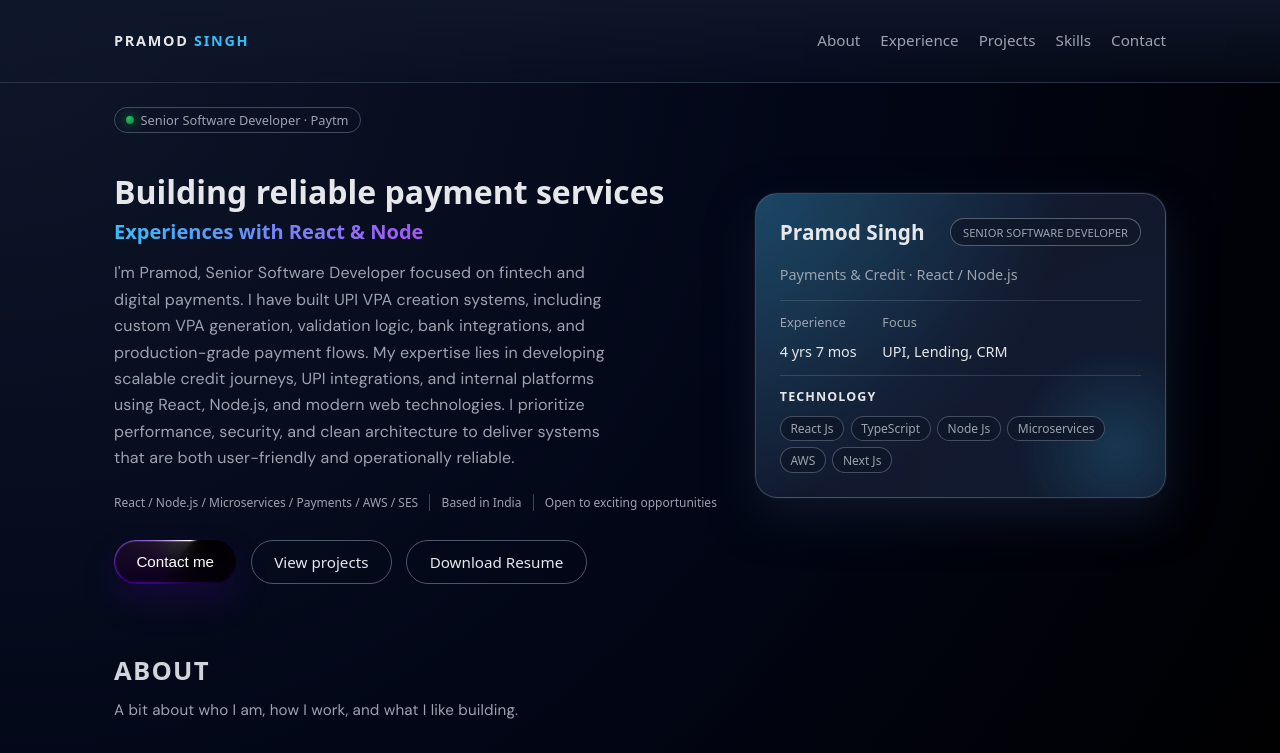
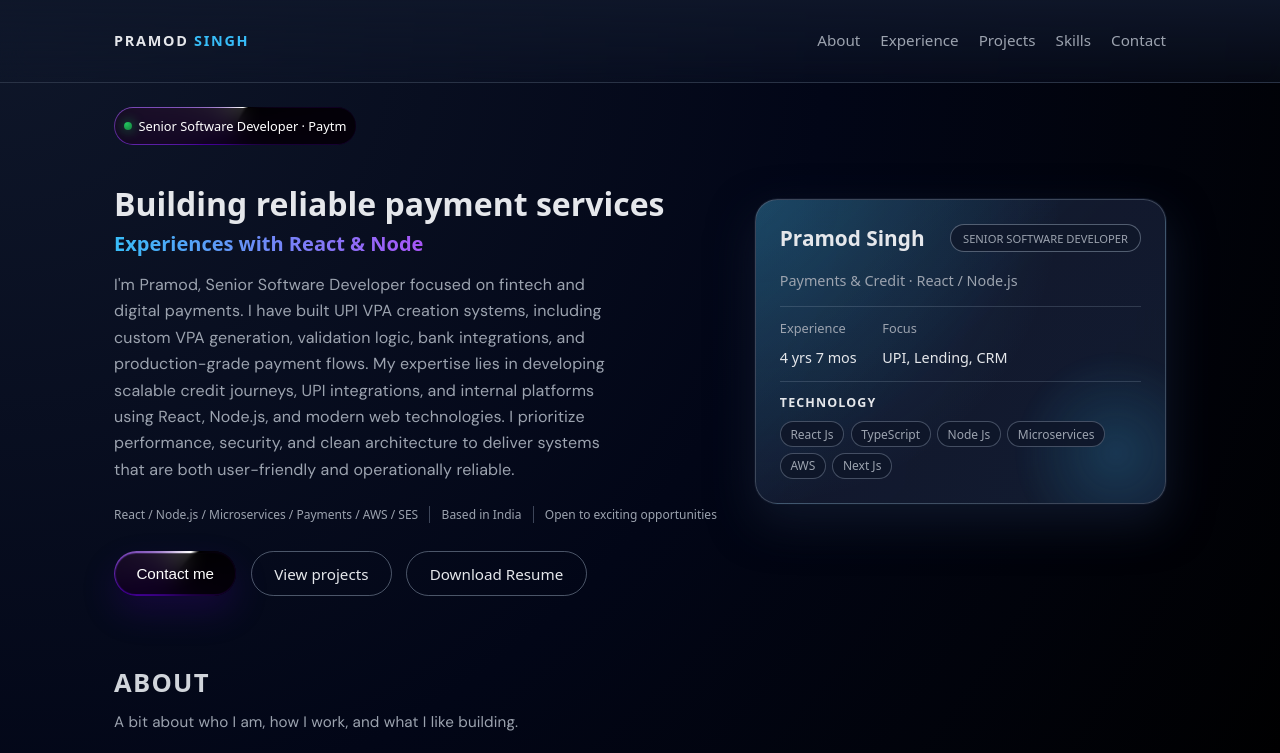
Before and after one commit to Ekaiva/pramo-portfolio, a React (Vite) app: page / in a window 1280 px wide. Shown: the top 753 px of the page. Built offline with nearby package versions, Linux system fonts and the light colour scheme.

Commit message:
animation

```diff
--- a/src/App.tsx
+++ b/src/App.tsx
@@ -187,7 +187,7 @@ const App: React.FC = () => {
         <section id="hero">
           <div className="container hero">
             <div>
-              <div className="hero-tag">
+              <div className="hero-tag hk-pill p_10">
                 <span className="hero-tag-dot" />
                 Senior Software Developer · Paytm
               </div>
--- a/src/styles.css
+++ b/src/styles.css
@@ -245,6 +245,56 @@ main {
   color: #9ca3af;
   font-size: 0.8rem;
   margin-bottom: 0.9rem;
+}
+
+.hero-tag.hk-pill {
+  --hk-border: 2px;
+  --hk-radius: 999px;
+  --hk-accent: #409;
+  position: relative;
+  isolation: isolate;
+  overflow: hidden;
+  border: none;
+  color: #ffffff;
+  background: rgba(0, 0, 0, 0.9);
+  animation: hkGlow 2s linear infinite;
+}
+
+.hero-tag.hk-pill::before {
+  content: '';
+  position: absolute;
+  top: 50%;
+  left: 50%;
+  width: 170%;
+  aspect-ratio: 1 / 1;
+  border-radius: 50%;
+  transform: translate(-50%, -50%);
+  background: conic-gradient(#fff 0%, #000 3%, var(--hk-accent) 60%, #fff 100%);
+  animation: hkSpin 3s linear infinite;
+  z-index: -2;
+}
+.p_10{
+  padding: 10px;
+}
+
+.hero-tag.hk-pill::after {
+  content: '';
+  position: absolute;
+  top: 50%;
+  left: 50%;
+  width: calc(100% - var(--hk-border));
+  height: calc(100% - var(--hk-border));
+  transform: translate(-50%, -50%);
+  border-radius: var(--hk-radius);
+  background: rgba(0, 0, 0, 0.78);
+  backdrop-filter: blur(10px);
+  -webkit-backdrop-filter: blur(10px);
+  z-index: -1;
+}
+
+.hero-tag.hk-pill > * {
+  position: relative;
+  z-index: 1;
 }
 
 .hero-tag-dot {
@@ -495,7 +545,9 @@ main {
   .btn-primary,
   .btn-primary::after,
   .btn-hk,
-  .btn-hk::before {
+  .btn-hk::before,
+  .hero-tag.hk-pill,
+  .hero-tag.hk-pill::before {
     animation: none !important;
     transition: none !important;
   }
```
